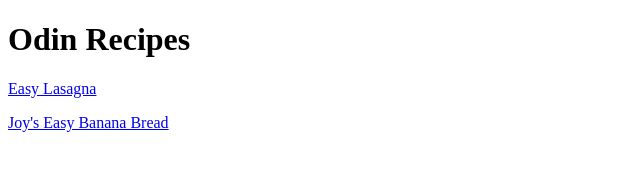
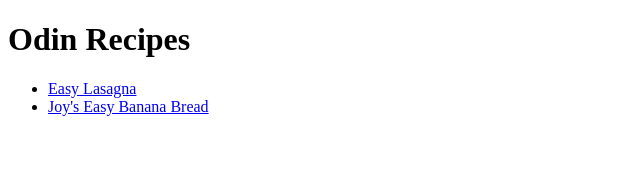
Before and after one commit to DaymionS/odin-recipes, a plain HTML site: page index.html in a window 1280 px wide. Shown: the whole page, without its empty margins (0-640 px from the left). Drawn offline with Linux system fonts and the light colour scheme.

Commit message:
Change index.html links from paragraphs to an unordered list

```diff
--- a/index.html
+++ b/index.html
@@ -7,7 +7,10 @@
 
     <body>
         <h1>Odin Recipes</h1>
-        <p><a href="recipes/lasagna.html" target="_self" rel="noopener noreferrer">Easy Lasagna</a></p>
-        <p><a href="recipes/bananabread.html" target="_self" rel="noopener noreferrer">Joy's Easy Banana Bread</a></p>
+
+        <ul>
+            <li><a href="recipes/lasagna.html" target="_self" rel="noopener noreferrer">Easy Lasagna</a></li>
+            <li><a href="recipes/bananabread.html" target="_self" rel="noopener noreferrer">Joy's Easy Banana Bread</a></li>
+        </ul>
     </body>
 </html>
```
